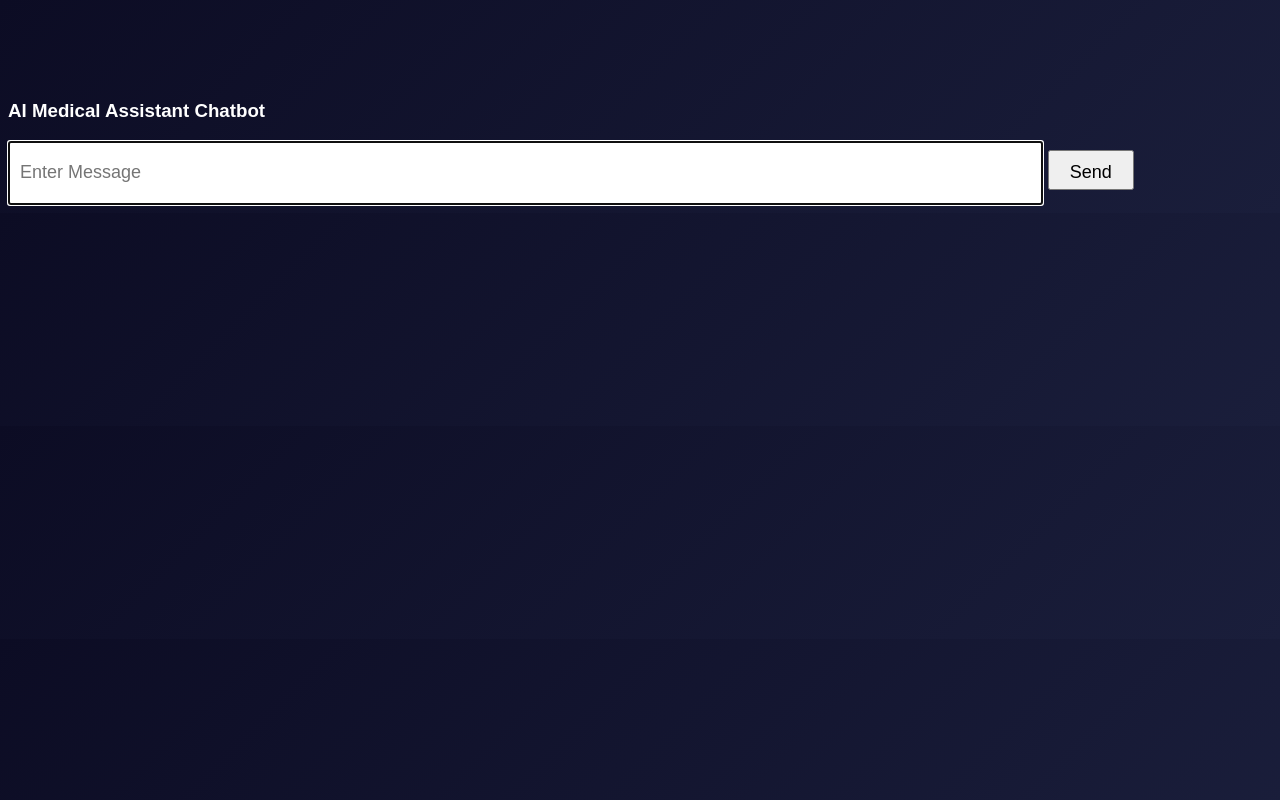
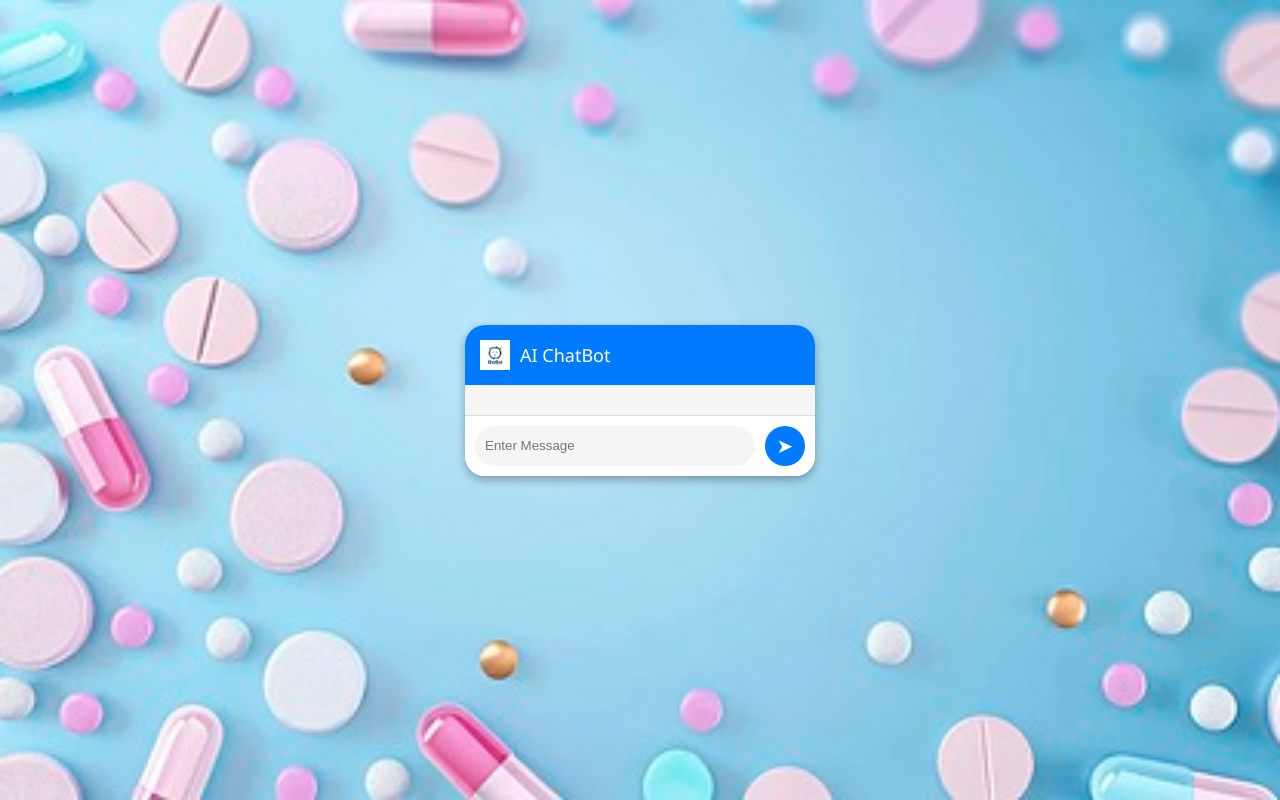
Before and after one commit to Shravani-Saratkar/AI-Medical-Assistant-Chatbot, a Flask app: page / in a window 1280 px wide. Run offline with Flask 3, Linux system fonts and the light colour scheme.

Commit message:
Final commit

```diff
--- a/static/style.css
+++ b/static/style.css
@@ -1,133 +1,118 @@
 /* General Styling */
 body {
-    background: linear-gradient(135deg, #0C0C24, #1A1E3B); /* Dark Gradient Background */
-    color: white;
-    font-family: 'Poppins', sans-serif;
+    background: url("/static/medical-bg.jpg") no-repeat center center fixed;
+    background-size: cover;
+    font-family: 'Segoe UI', Tahoma, Geneva, Verdana, sans-serif;
+    display: flex;
+    justify-content: center;
+    align-items: center;
+    height: 100vh;
+    margin: 0;
 }
 
 /* Chat Container */
-.container {
-    margin-top: 100px;
+.chat-container {
+    width: 350px;
+    background: white;
+    border-radius: 20px;
+    box-shadow: 0 4px 10px rgba(0, 0, 0, 0.3);
+    overflow: hidden;
+    display: flex;
+    flex-direction: column;
 }
 
-/* Chat Panel */
-.panel {
-    border: 6px solid transparent;
-    border-radius: 25px;
-    box-shadow: 0 1px 1px rgba(0, 0, 0, 0.05);
+/* Chat Header */
+.chat-header {
+    background: #007BFF;
+    color: white;
+    padding: 15px;
+    font-size: 18px;
+    display: flex;
+    align-items: center;
+    justify-content: space-between;
 }
 
-.panel-info {
-    border-color: #1A1E3B;
+.chat-title {
+    display: flex;
+    align-items: center;
 }
 
-.panel-info > .panel-heading {
-    background-color: #1A1E3B;
-    border-color: #1A1E3B;
-    color: white;
+.chat-logo {
+    width: 30px;
+    height: 30px;
+    margin-right: 10px;
 }
 
-/* Chat Messages Area */
-.fixed-panel {
-    min-height: 400px;
-    max-height: 500px;
-    background-color: #19313c;
-    color: white;
+
+
+/* Chat Box */
+.chat-box {
+    flex: 1;
+    padding: 15px;
     overflow-y: auto;
-    padding: 10px;
-    border-radius: 15px;
+    display: flex;
+    flex-direction: column;
+    gap: 10px;
+    background: #F5F5F5;
 }
 
-/* Chat Message Formatting */
-.media-list {
-    list-style: none;
-    padding: 0;
-    overflow-wrap: break-word;
-    word-wrap: break-word;
+.user-message, .bot-message {
+    max-width: 70%;
+    padding: 10px 15px;
+    border-radius: 15px;
+    font-size: 14px;
 }
 
-/* User Message */
-.media-list .user-message {
-    text-align: right;
-    color: #E0AFFF; /* Soft Violet */
-    background: #2A2B5F;
-    padding: 10px;
-    border-radius: 10px;
-    display: inline-block;
-    max-width: 70%;
-    float: right; /* Align to right */
-    margin-bottom: 10px; /* Add spacing */
-    box-shadow: 0px 0px 10px 3px #E0AFFF; /* Neon Glow */
+.user-message {
+    align-self: flex-end;
+    background: #007BFF;
+    color: white;
+    border-bottom-right-radius: 2px;
 }
 
-/* Bot Message */
-.media-list .bot-message {
-    text-align: left;
-    color: #9A5AFF; /* Soft Violet */
-    background: #0F1B3D;
-    padding: 10px;
-    border-radius: 10px;
-    display: inline-block;
-    max-width: 70%;
-    float: left; /* Align to left */
-    margin-bottom: 10px; /* Add spacing */
-    box-shadow: 0px 0px 10px 3px #9A5AFF; /* Neon Glow */
+.bot-message {
+    align-self: flex-start;
+    background: #E0E0E0;
+    color: black;
+    border-bottom-left-radius: 2px;
+}
+
+.bot-message.error {
+    color: red;
 }
 
 /* Chat Input */
-.panel-footer {
-    background-color: #1A1E3B;
-    border-top: 1px solid #1A1E3B;
+.chat-input-container {
+    display: flex;
     padding: 10px;
-    display: flex;
-    justify-content: space-between;
-    align-items: center;
+    background: white;
+    border-top: 1px solid #ddd;
 }
 
-/* Input Box */
-.input-group input {
-    width: 80%;
-    height: 45px;
-    font-size: 18px;
+.chat-input-container input {
+    flex: 1;
     padding: 10px;
-    border-radius: 8px;
-    border: 1px solid #1f1a1a;
-    background: #262647;
-    color: white;
+    border: none;
+    border-radius: 20px;
+    background: #F5F5F5;
+    outline: none;
 }
 
-/* Send Button */
-.input-group .btn {
-    width: 15%;
-    height: 45px;
-    font-size: 18px;
-    background-color: #7D3C98;
+.send-btn {
+    background: #007BFF;
     color: white;
     border: none;
-    border-radius: 8px;
+    border-radius: 50%;
+    width: 40px;
+    height: 40px;
+    display: flex;
+    align-items: center;
+    justify-content: center;
+    font-size: 20px;
     cursor: pointer;
+    margin-left: 10px;
 }
 
-.input-group .btn:hover {
-    background-color: #9A5AFF;
+.send-btn:hover {
+    background: #0056b3;
 }
-
-#msg {
-    width: 80%;
-    height: 40px;
-    font-size: 18px;
-    padding: 10px;
-}
-
-button.btn {
-    height: 40px;
-    font-size: 18px;
-    padding: 10px 20px;
-}
-
-/* Clearfix for Messages */
-.media-list::after {
-    content: "";
-    display: block;
-    clear: both;
-}
--- a/templates/Chat.html
+++ b/templates/Chat.html
@@ -3,48 +3,59 @@
 <head>
     <meta charset="UTF-8">
     <meta name="viewport" content="width=device-width, initial-scale=1.0">
-    <title>Chatbot</title>
+    <title>AI Medical Assistant Chatbot</title>
     <link rel="stylesheet" type="text/css" href="{{ url_for('static', filename='style.css') }}">
     <script src="https://code.jquery.com/jquery-3.6.0.min.js"></script>
-
 </head>
 <body>
-    <div class="container chat-container">
-        <h3 class="text-center">AI Medical Assistant Chatbot</h3>
-        <div id="chatBox" class="chat-box mb-3"></div>
-        <form id="chatbot-form" class="d-flex">
-            <input type="text" class="form-control me-2" placeholder="Enter Message" name="msg" id="msg" autofocus>
-            <button class="btn btn-info" type="submit">Send</button>
-        </form>
+    <div class="chat-container">
+        <div class="chat-header">
+            <div class="chat-title">
+                <img src="{{ url_for('static', filename='chatbot-logo.jpg') }}" class="chat-logo" alt="Chatbot Logo">
+                <span>AI ChatBot</span>
+            </div>
+
+        </div>
+        <div id="chatBox" class="chat-box"></div>
+        <div class="chat-input-container">
+            <input type="text" placeholder="Enter Message" id="msg" autofocus>
+            <button class="send-btn" type="submit">&#10148;</button>
+        </div>
     </div>
 
     <script>
         $(document).ready(function () {
-            $('#chatbot-form').submit(function (e) {
-                e.preventDefault();
+            $('.send-btn').click(function () {
+                sendMessage();
+            });
+            $('#msg').keypress(function (e) {
+                if (e.which == 13) {
+                    sendMessage();
+                }
+            });
+
+            function sendMessage() {
                 var message = $('#msg').val().trim();
                 if (!message) return;
 
-                $('#chatBox').append(`<div class='user-message'>${message}</div><hr>`);
+                $('#chatBox').append(`<div class='user-message'>${message}</div>`);
                 $('#msg').val('');
                 $('#chatBox').scrollTop($('#chatBox')[0].scrollHeight);
 
                 $.ajax({
                     type: "POST",
                     url: "/get",
-                    data: { msg: message }, // Send as form data
-
+                    data: { msg: message },
                     success: function (response) {
-                        console.log("Response :", response);
                         var answer = response.trim();
-                        $('#chatBox').append(`<div class='bot-message'>${answer}</div><hr>`);
+                        $('#chatBox').append(`<div class='bot-message'>${answer}</div>`);
                         $('#chatBox').scrollTop($('#chatBox')[0].scrollHeight);
                     },
                     error: function () {
-                        $('#chatBox').append("<div class='bot-message' style='color:red;'>Error processing request.</div><hr>");
+                        $('#chatBox').append("<div class='bot-message error'>Error processing request.</div>");
                     }
                 });
-            });
+            }
         });
     </script>
 </body>
```
Also changed, not shown: static/chatbot-logo.jpg (added), static/medical-bg.jpg (added).
